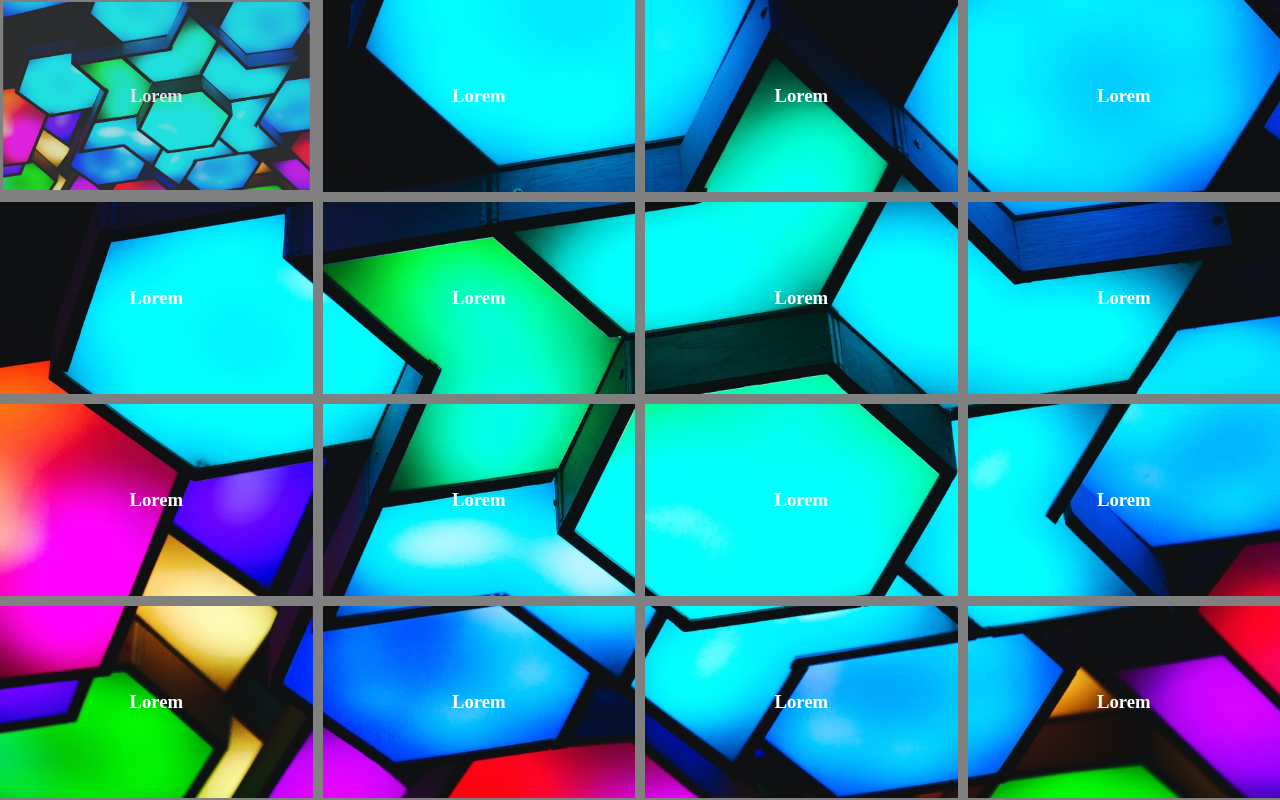
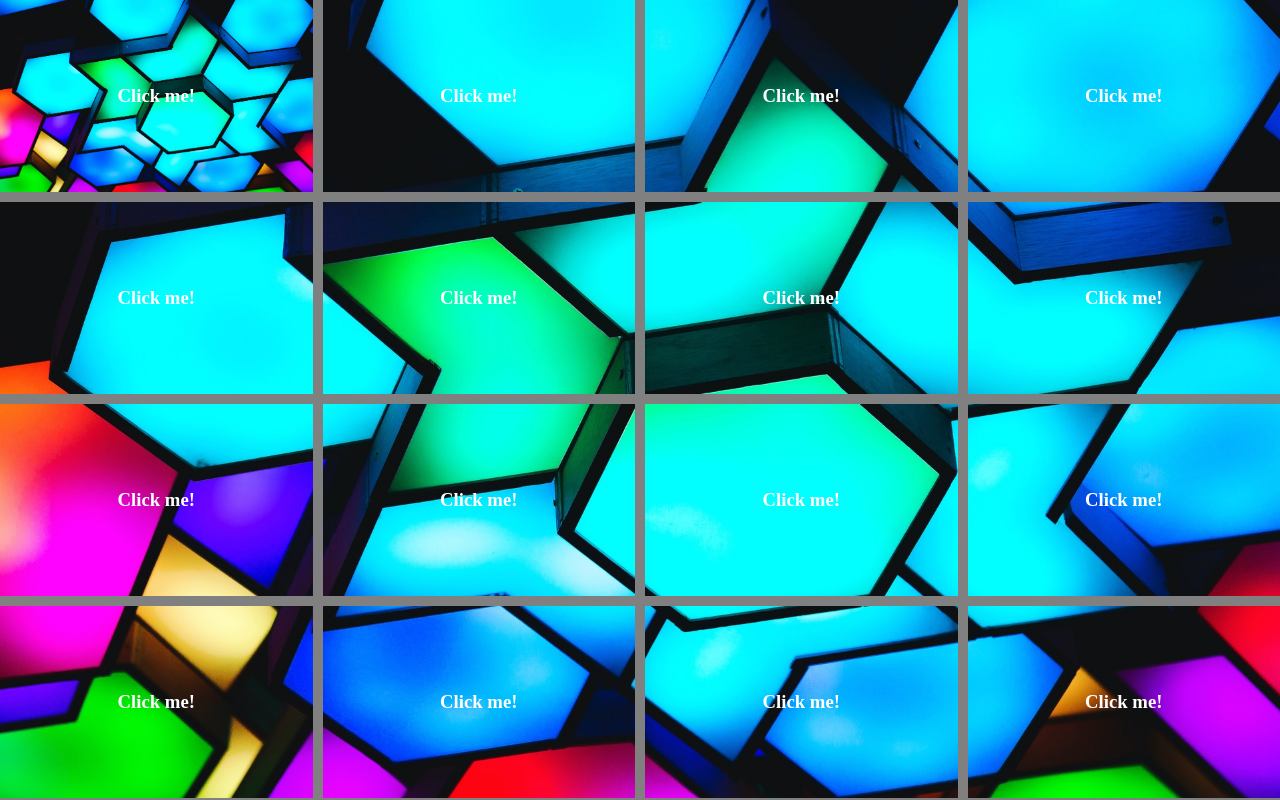
Before and after one commit to dev2theworld/clicker, a plain HTML site: page index.html in a window 1280 px wide. Drawn offline with Linux system fonts and the light colour scheme.

Commit message:
Logic modified

```diff
--- a/index.html
+++ b/index.html
@@ -9,53 +9,53 @@
 <body>
 
   <div class="container">
-    <div class="bg" id="one">
-      <h3>Lorem</h3>
+    <div class="bg toChange">
+      <h3>Click me!</h3>
     </div>
-    <div class="bg" id="two">
-      <h3>Lorem</h3>
+    <div class="bg toChange">
+      <h3>Click me!</h3>
     </div>
-    <div class="bg">
-      <h3>Lorem</h3>
+    <div class="bg toChange">
+      <h3>Click me!</h3>
     </div>
-    <div class="bg">
-      <h3>Lorem</h3>
+    <div class="bg toChange">
+      <h3>Click me!</h3>
     </div>
-    <div class="bg">
-      <h3>Lorem</h3>
+    <div class="bg toChange">
+      <h3>Click me!</h3>
     </div>
-    <div class="bg">
-      <h3>Lorem</h3>
+    <div class="bg toChange">
+      <h3>Click me!</h3>
     </div>
-    <div class="bg">
-      <h3>Lorem</h3>
+    <div class="bg toChange">
+      <h3>Click me!</h3>
     </div>
-    <div class="bg">
-      <h3>Lorem</h3>
+    <div class="bg toChange">
+      <h3>Click me!</h3>
     </div>
-    <div class="bg">
-      <h3>Lorem</h3>
+    <div class="bg toChange">
+      <h3>Click me!</h3>
     </div>
-    <div class="bg">
-      <h3>Lorem</h3>
+    <div class="bg toChange">
+      <h3>Click me!</h3>
     </div>
-    <div class="bg">
-      <h3>Lorem</h3>
+    <div class="bg toChange">
+      <h3>Click me!</h3>
     </div>
-    <div class="bg">
-      <h3>Lorem</h3>
+    <div class="bg toChange">
+      <h3>Click me!</h3>
     </div>
-    <div class="bg">
-      <h3>Lorem</h3>
+    <div class="bg toChange">
+      <h3>Click me!</h3>
     </div>
-    <div class="bg">
-      <h3>Lorem</h3>
+    <div class="bg toChange">
+      <h3>Click me!</h3>
     </div>
-    <div class="bg">
-      <h3>Lorem</h3>
+    <div class="bg toChange">
+      <h3>Click me!</h3>
     </div>
-    <div class="bg">
-      <h3>Lorem</h3>
+    <div class="bg toChange">
+      <h3>Click me!</h3>
     </div>
   </div>
 
--- a/main.js
+++ b/main.js
@@ -1,12 +1,9 @@
-const one = document.getElementById('one');
-const two = document.getElementById('two');
+const toChange = document.querySelectorAll('.toChange');
 
-one.addEventListener('click', () => {
-  one.classList.add('bgclicked');
-  one.classList.remove('bg');
+toChange.forEach((change) => {
+  change.addEventListener('click', () => {
+    /*change.classList.add('bgclicked');
+    change.classList.remove('bg');*/
+    change.style.opacity = 0;
+  });
 });
-
-two.addEventListener('click', () => {
-  two.classList.add('bgclicked');
-  two.classList.remove('bg');
-});
--- a/main.scss
+++ b/main.scss
@@ -33,8 +33,8 @@ body {
       transform: scale(0.98);
     }
 
-    .bgclicked {
+    /*.bgclicked {
       background: none;
-    }
+    }*/
   }
 }
```
Also changed, not shown: css/main.css, 1 other file.
